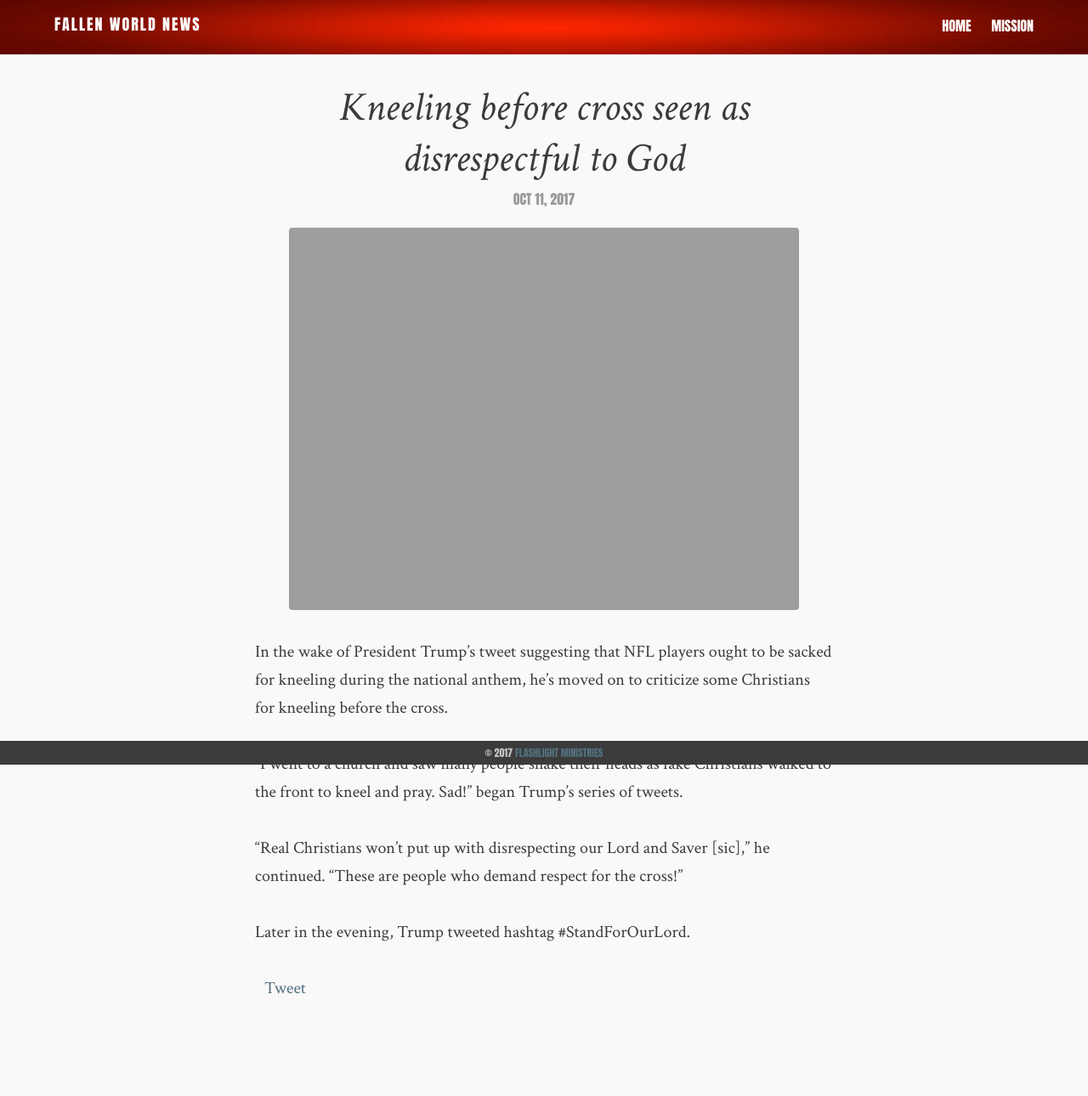
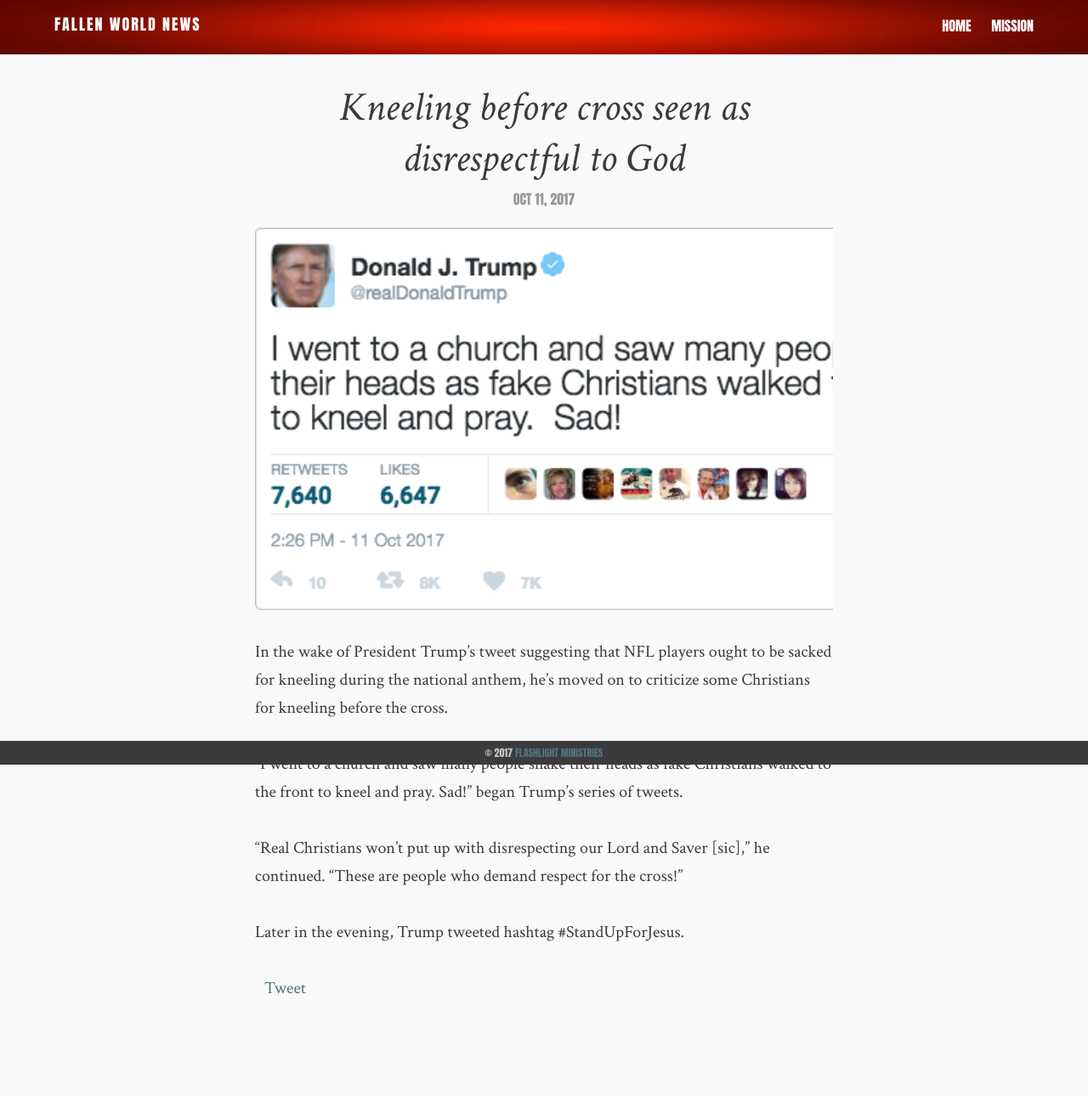
Before and after one commit to flashlightministries/oilforlight, a Jekyll site: the page built from _posts/2017-10-11-trump-tweets-kneeling.md, in a window 1280 px wide. Shown: the whole page at 85% size. Built offline with Jekyll 4.4.1, drawn with Linux system fonts in a browser that asks for light colours; comment, search, counter and statistics services are not loaded.

Commit message:
Update 2017-10-11-trump-tweets-kneeling.md

```diff
--- a/_posts/2017-10-11-trump-tweets-kneeling.md
+++ b/_posts/2017-10-11-trump-tweets-kneeling.md
@@ -4,7 +4,7 @@
 title: Kneeling before cross seen as disrespectful to God
 passage: Romans 14:11
 image:
-    feature: articles/2017-10-11-trump-tweets-kneeling/trump-tweet-kneel.jpg
+    feature: articles/2017-10-11-trump-tweets-kneeling/trump-tweet-kneel.png
 comments: false
 ---
 
@@ -14,4 +14,4 @@
 
 "Real Christians won't put up with disrespecting our Lord and Saver [sic]," he continued.  "These are people who demand respect for the cross!"
 
-Later in the evening, Trump tweeted hashtag #StandForOurLord.
+Later in the evening, Trump tweeted hashtag #StandUpForJesus.
```
